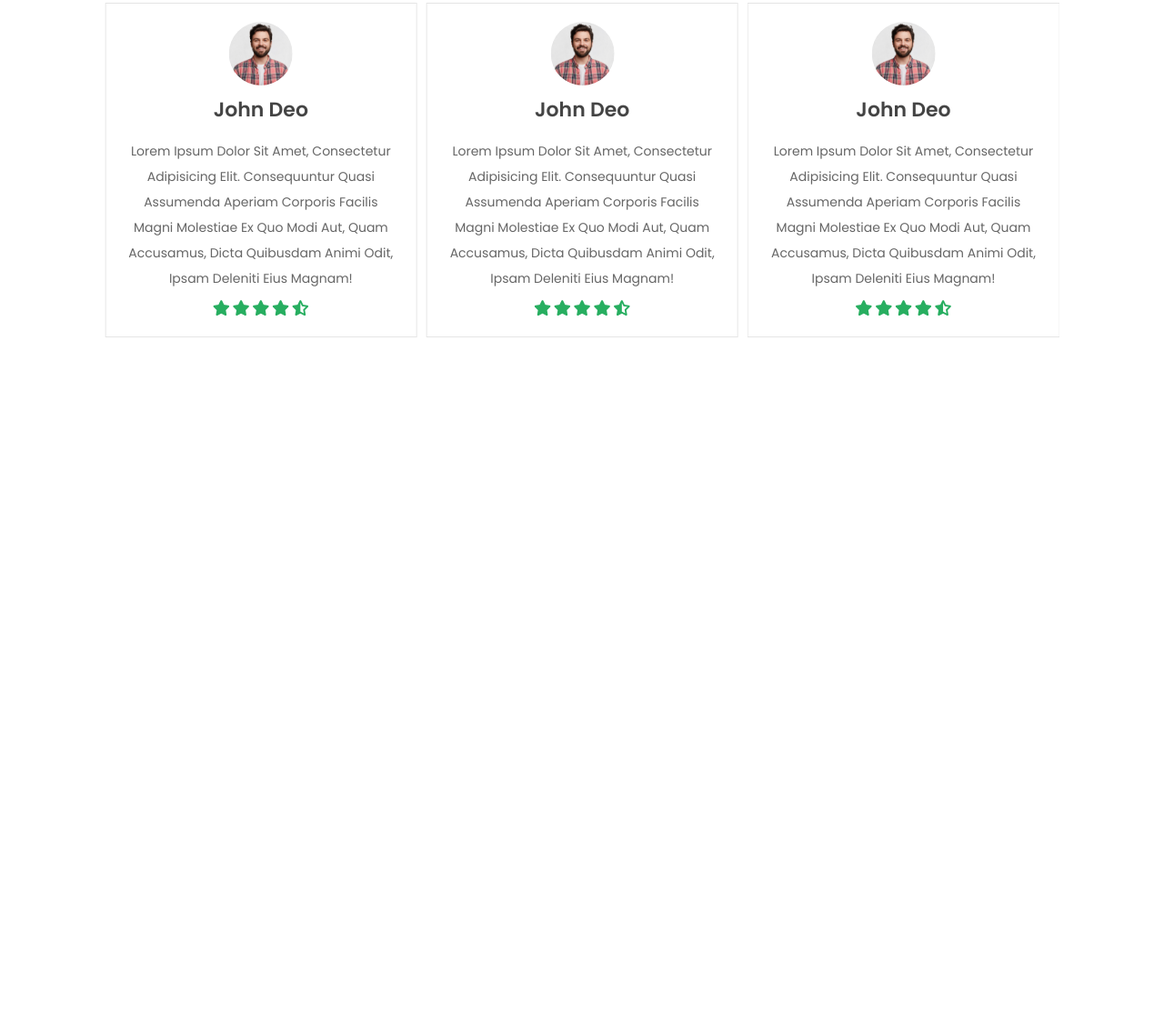
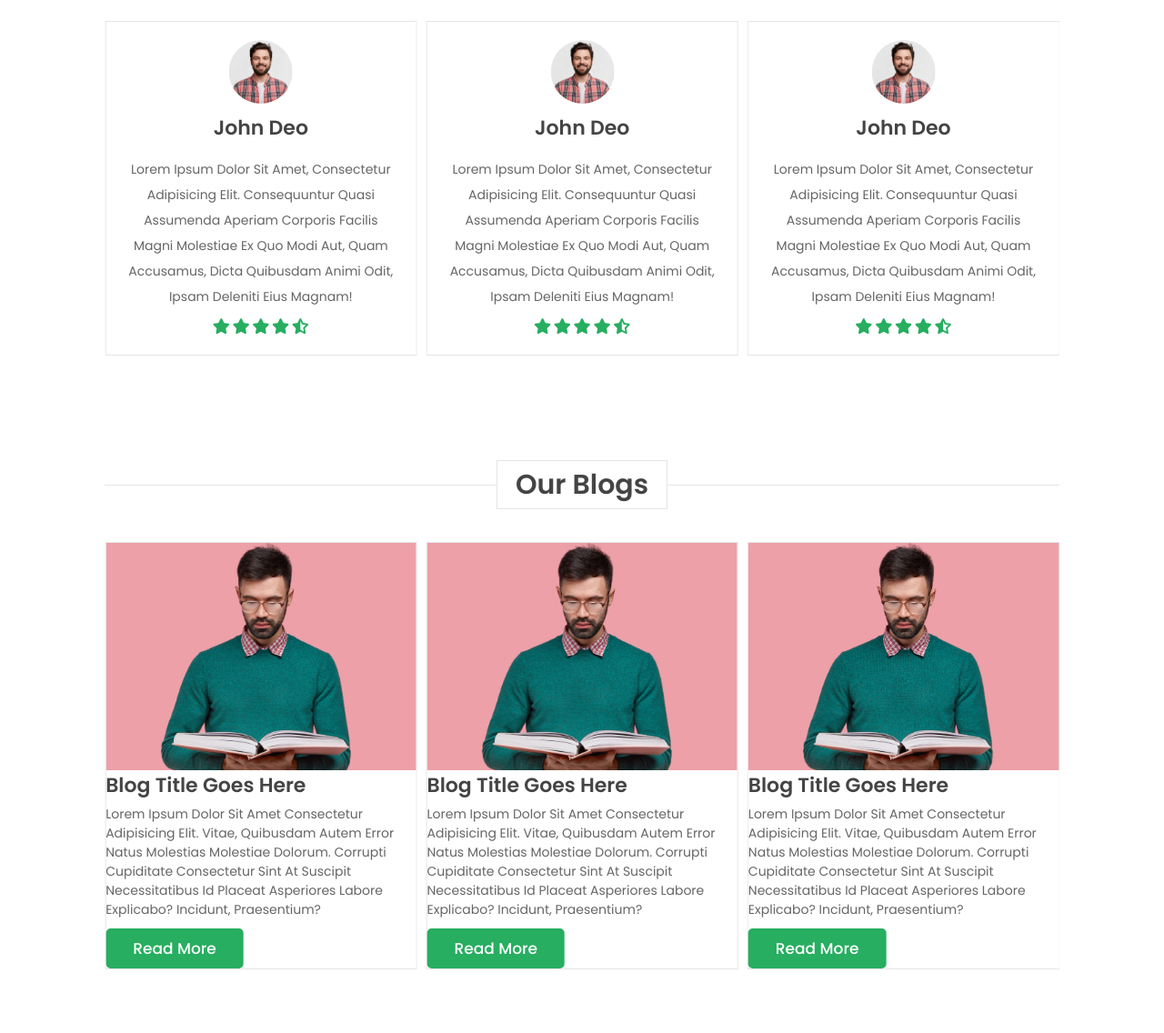
Before and after one commit to MahmoudZerie/GSG-FInalPro, a plain HTML site: page index.html in a window 1280 px wide. Shown: the part 2713-3849 px from the top of the page at 91% size. Before the commit the page ends 3134 px from the top, so only its background shows below. Drawn offline with nearby package versions, Linux system fonts and the light colour scheme.

Commit message:
blogs section

```diff
--- a/index.html
+++ b/index.html
@@ -550,7 +550,64 @@
 	</section>
 
 
+	<section class="blogs" id="blogs">
+		<h1 class="heading"><span>our blogs</span></h1>
 
+		<div class="swiper blogs-slider">
+			<div class="swiper-wrapper">
+				<div class="swiper-slide box">
+					<div class="image">
+						<img src="img/personRead.jpg" alt="">
+					</div>
+					<div class="content">
+						<h3>blog title goes here</h3>
+						<p>Lorem ipsum dolor sit amet consectetur adipisicing elit. Vitae, quibusdam autem error natus molestias molestiae dolorum. Corrupti cupiditate consectetur sint at suscipit necessitatibus id placeat asperiores labore explicabo? Incidunt, praesentium?</p>
+						<a href="#" class="btn">read more</a>
+					</div>
+				</div>
+				<div class="swiper-slide box">
+					<div class="image">
+						<img src="img/personRead.jpg" alt="">
+					</div>
+					<div class="content">
+						<h3>blog title goes here</h3>
+						<p>Lorem ipsum dolor sit amet consectetur adipisicing elit. Vitae, quibusdam autem error natus molestias molestiae dolorum. Corrupti cupiditate consectetur sint at suscipit necessitatibus id placeat asperiores labore explicabo? Incidunt, praesentium?</p>
+						<a href="#" class="btn">read more</a>
+					</div>
+				</div>
+				<div class="swiper-slide box">
+					<div class="image">
+						<img src="img/personRead.jpg" alt="">
+					</div>
+					<div class="content">
+						<h3>blog title goes here</h3>
+						<p>Lorem ipsum dolor sit amet consectetur adipisicing elit. Vitae, quibusdam autem error natus molestias molestiae dolorum. Corrupti cupiditate consectetur sint at suscipit necessitatibus id placeat asperiores labore explicabo? Incidunt, praesentium?</p>
+						<a href="#" class="btn">read more</a>
+					</div>
+				</div>
+				<div class="swiper-slide box">
+					<div class="image">
+						<img src="img/personRead.jpg" alt="">
+					</div>
+					<div class="content">
+						<h3>blog title goes here</h3>
+						<p>Lorem ipsum dolor sit amet consectetur adipisicing elit. Vitae, quibusdam autem error natus molestias molestiae dolorum. Corrupti cupiditate consectetur sint at suscipit necessitatibus id placeat asperiores labore explicabo? Incidunt, praesentium?</p>
+						<a href="#" class="btn">read more</a>
+					</div>
+				</div>
+				<div class="swiper-slide box">
+					<div class="image">
+						<img src="img/personRead.jpg" alt="">
+					</div>
+					<div class="content">
+						<h3>blog title goes here</h3>
+						<p>Lorem ipsum dolor sit amet consectetur adipisicing elit. Vitae, quibusdam autem error natus molestias molestiae dolorum. Corrupti cupiditate consectetur sint at suscipit necessitatibus id placeat asperiores labore explicabo? Incidunt, praesentium?</p>
+						<a href="#" class="btn">read more</a>
+					</div>
+				</div>
+			</div>
+		</div>
+	</section>
 
 
 
--- a/script.js
+++ b/script.js
@@ -111,3 +111,23 @@ var swiper = new Swiper(".reviews-slider", {
 	  },
 	},
   });
+var swiper = new Swiper(".blogs-slider", {
+	loop:true,
+	spaceBetween:10,
+	centeredSlides:true,
+	autoplay:{
+		delay:9500,
+		disableOnInteraction:false,
+	},
+	breakpoints: {
+	 0: {
+		slidesPerView: 1,
+	  },
+	  768: {
+		slidesPerView: 2,
+	  },
+	  1024: {
+		slidesPerView: 3,
+	  },
+	},
+  });
--- a/style.css
+++ b/style.css
@@ -402,6 +402,7 @@ deal .image img{
 	padding: 2rem;
 	text-align: center;
 	cursor: pointer;
+	margin: 2rem 0;
 }
 .reviews .reviews-slider .box:hover{
 	border: var(--border-hover);
@@ -428,10 +429,38 @@ deal .image img{
 	color: var(--green);
 }
 
-
-
-
-
+.blogs .blogs-slider .box{
+	margin: 2rem 0;
+	border: var(--border);
+}
+.blogs .blogs-slider .box:hover{
+	border: var(--border-hover);
+}
+.blogs .blogs-slider .box .image{
+	height: 25rem;
+	width: 100%;
+	overflow: hidden;
+}
+.blogs .blogs-slider .box .image img{
+	height: 100%;
+	width: 100%;
+	object-fit: cover;
+}
+.blogs .blogs-slider .box:hover .image img{
+	transform: scale(1.1);
+}
+.blogs .blogs-slider .box .image .content{
+	padding: 1.5rem;
+}
+.blogs .blogs-slider .box .content h3{
+	font-size: 2.2rem;
+	color: var(--black);
+	padding-bottom:.5rem;
+}
+.blogs .blogs-slider .box .content p{
+	font-size: 1.4rem;
+	color: var(--light-color);
+}
 
 
 
```
Also changed, not shown: img/personRead.jpg (added).
